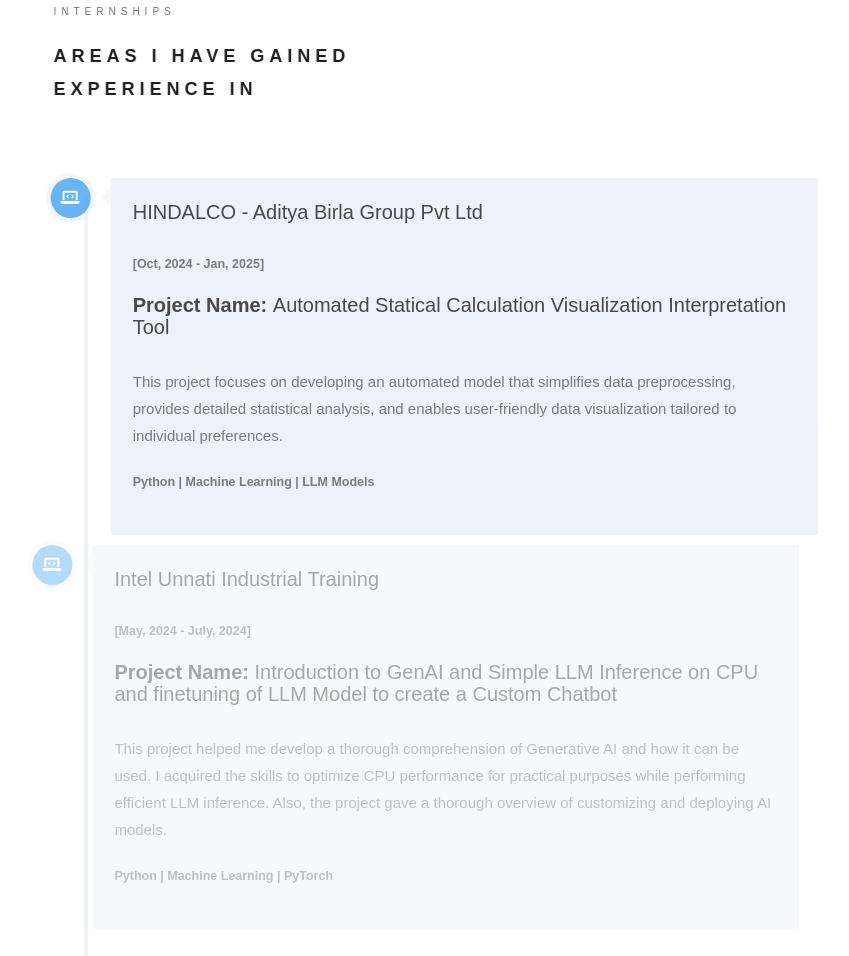
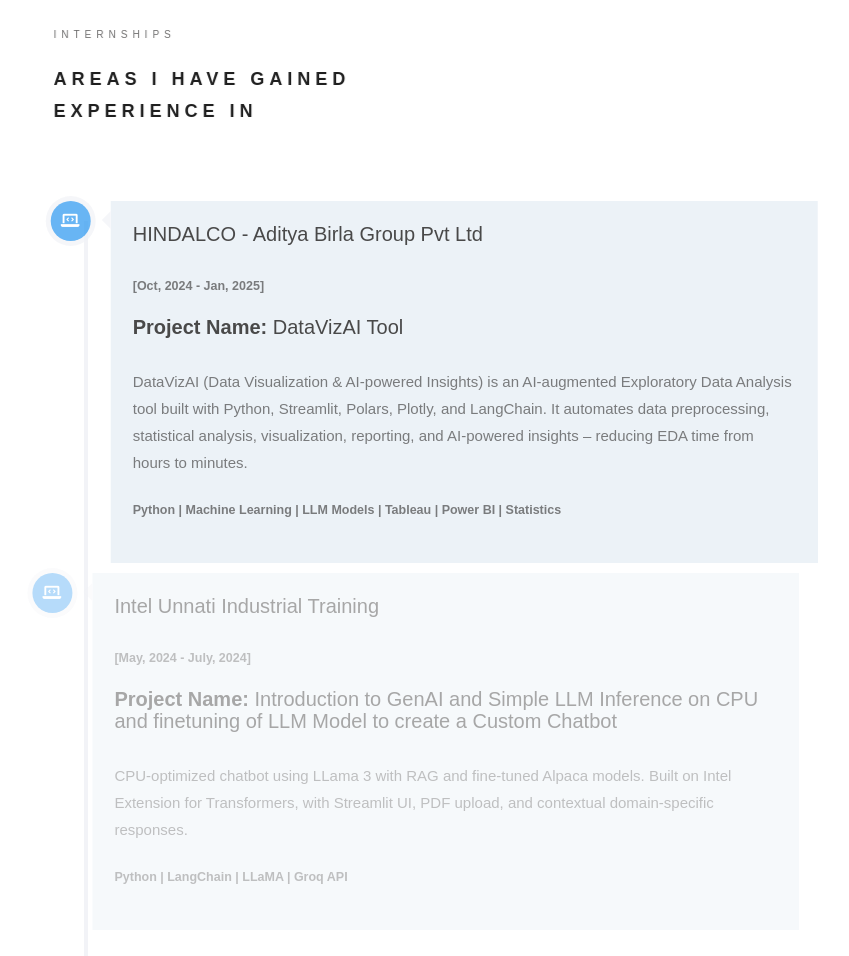
Before and after one commit to mpooja968/PersonalProfile, a plain HTML site: page index.html in a window 1280 px wide. Shown: the part 3404-4360 px from the top of the page, without its empty margins (347-1196 px from the left). Drawn offline with Linux system fonts and the light colour scheme; a web font is replaced by a local one.

Commit message:
index.html

```diff
--- a/index.html
+++ b/index.html
@@ -459,7 +459,7 @@
 									<h3>Nammajal_Water-Quality-Site</h3>
 									<p>A web-based platform using machine learning to monitor and analyze water pollution in Bangalore lakes, featuring real-time dashboards,
 										predictive analytics, and chatbot integration. Empowering water wellness in urban India using full-stack Data Science and real-time ML analytics.</p>
-									<p id="project-tool">Python|Django|MySQL|HTML/CSS|Scikit-learn|IoT Sensors</p>
+									<p id="project-tool">Python | Django | MySQL | HTML/CSS | Scikit-learn | IoT Sensors</p>
 								</div>
 							</div>
 						</div>
@@ -493,7 +493,7 @@
 									<h3>LLM-Based-Custom_Chatbot</h3>
 									<p>CPU-optimized chatbot using LLama 3 with RAG and fine-tuned Alpaca models. Built on Intel Extension for Transformers,
 										with Streamlit UI, PDF upload, and contextual domain-specific responses.</p>
-									<p id="project-tool">Python|LangChain|LLaMA|Groq API</p>
+									<p id="project-tool">Python | LangChain | LLaMA | Groq API</p>
 								</div>
 							</div>
 						</div>
@@ -527,11 +527,11 @@
 											<div class="timeline-label" , style="background: #e5edf4;">
 												<h2><a href="#">HINDALCO - Aditya Birla Group Pvt Ltd </a> <span> </span></h2>
 												<p id="project-tool">[Oct, 2024 - Jan, 2025]</p>
-												<h2><b> Project Name: </b> Automated Statical Calculation Visualization Interpretation Tool </h2>
-												<p>This project focuses on developing an automated model that simplifies data preprocessing, provides
-													detailed statistical analysis, and enables user-friendly data visualization tailored to
-													individual preferences.</p>
-												<p id="project-tool">Python | Machine Learning | LLM Models</p>
+												<h2><b> Project Name: </b> DataVizAI Tool </h2>
+												<p>DataVizAI (Data Visualization & AI-powered Insights) is an AI-augmented Exploratory Data Analysis tool
+													built with Python, Streamlit, Polars, Plotly, and LangChain. It automates data preprocessing, statistical analysis,
+													visualization, reporting, and AI-powered insights – reducing EDA time from hours to minutes.</p>
+												<p id="project-tool">Python | Machine Learning | LLM Models | Tableau | Power BI | Statistics </p>
 											</div>
 										</div>
 									</article>
@@ -549,10 +549,9 @@
 												<p id="project-tool">[May, 2024 - July, 2024]</p>
 												<h2><b> Project Name: </b> Introduction to GenAI and Simple LLM Inference
 													 on CPU and finetuning of LLM Model to create a Custom Chatbot </h2>
-												<p>This project helped me develop a thorough comprehension of Generative AI and how it can be used.
-													I acquired the skills to optimize CPU performance for practical purposes while performing efficient
-													LLM inference. Also, the project gave a thorough overview of customizing and deploying AI models.</p>
-												<p id="project-tool">Python | Machine Learning | PyTorch</p>
+												<p>CPU-optimized chatbot using LLama 3 with RAG and fine-tuned Alpaca models.
+													Built on Intel Extension for Transformers, with Streamlit UI, PDF upload, and contextual domain-specific responses.</p>
+												<p id="project-tool">Python | LangChain | LLaMA | Groq API</p>
 											</div>
 										</div>
 									</article>
@@ -585,7 +584,7 @@
 											<div class="timeline-label" , style="background: #e5edf4;">
 												<h2><a href="#">Pantech Solutions Pvt Ltd</a> <span> </span></h2>
 												<p id="project-tool">[Nov, 2023 - Dec, 2023]</p>
-												<p>This The internship on Data Analytics involved
+												<p>This is the internship on Data Analytics involved
 													hands-on experience in analyzing datasets, applying statistical methods,
 													and generating insights to support business decision-making.</p>
 												<p id="project-tool">Power BI | Python | SQL | Machine Learning</p>
@@ -710,8 +709,6 @@
 									<div class="colorlib-text">
 										<!-- Edit your contact address -->
 										<div class="addresses">
-											<p class="address-divider">Christ [Deemed to be University], HMT Layout, Nagasandara Post
-												Bangalore - 560073</p>
 											<p>Adambakkam, Chennai, TamilNadu - 600088</p>
 										</div>
 									</div>
```
